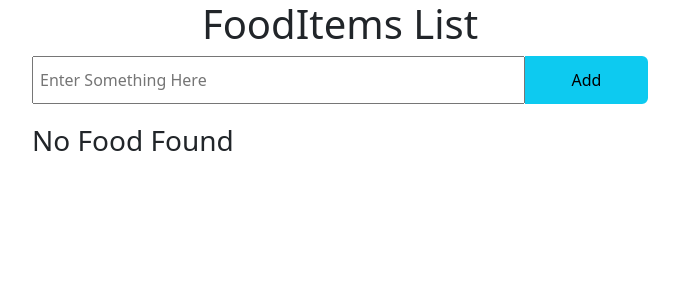
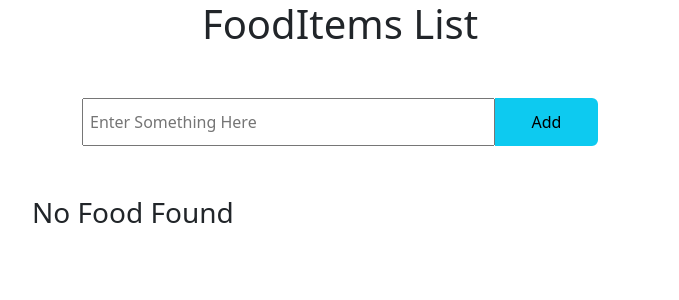
Before and after one commit to RanaUmair000/React-JS-To-Do-App, a React (Vite) app in the folder Practice/Practice/: page / in a window 1280 px wide. Shown: the top 300 px of the page, without its empty margins (300-979 px from the left). Built offline with nearby package versions, Linux system fonts and the light colour scheme.

Commit message:
Update App.css

```diff
--- a/Practice/Practice/src/App.css
+++ b/Practice/Practice/src/App.css
@@ -23,6 +23,10 @@ h1{
   border: 2px solid #0dcaf0;
 }
 
+.input-sec{
+  margin: 50px;
+}
+
 input{
   width: 80%;
   padding: 10px 6px;
```
